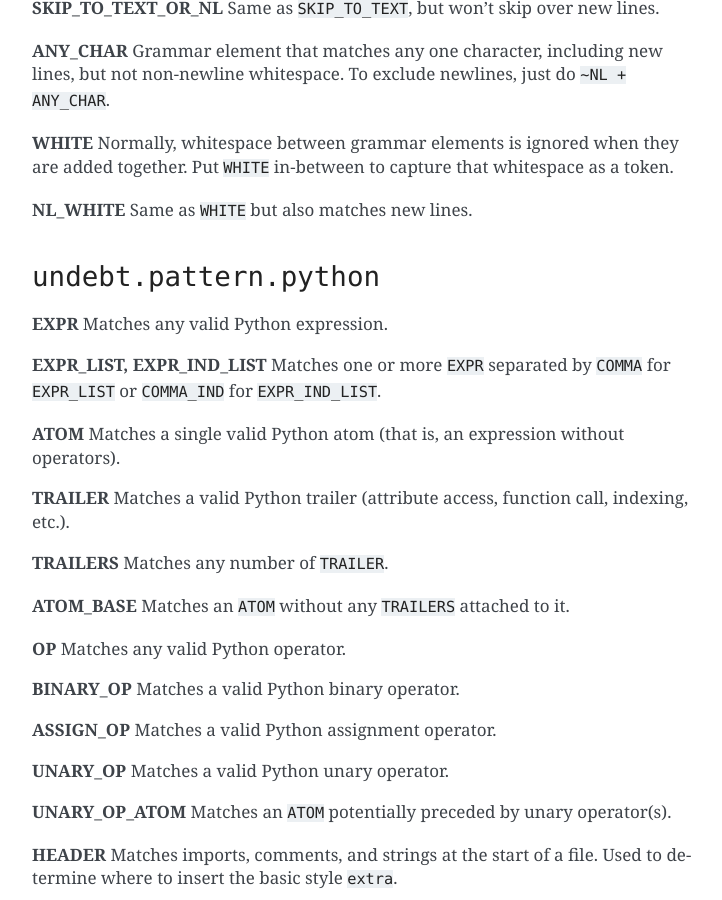
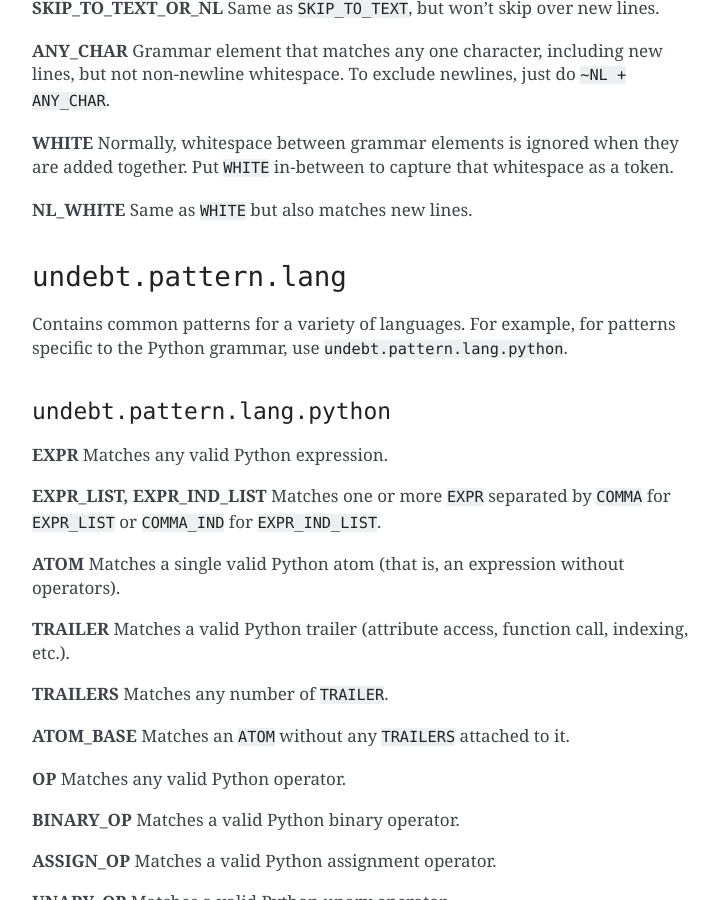
Before and after one commit to Yelp/undebt, a Sphinx documentation site: the page built from docs/source/util.rst, in a window 1280 px wide and 900 px high, scrolled down 2564 px. Shown: the whole window, without its empty margins (388-1110 px from the left). Built offline with Sphinx 7.4.7, drawn with Linux system fonts in a browser that asks for light colours; some of the changed text lies outside the part shown.

Commit message:
Updates docs with new submodule

```diff
--- a/docs/source/util.rst
+++ b/docs/source/util.rst
@@ -125,8 +125,14 @@ Normally, whitespace between grammar elements is ignored when they are added tog
 **NL_WHITE**
 Same as `WHITE` but also matches new lines.
 
-`undebt.pattern.python`
------------------------
+`undebt.pattern.lang`
+---------------------
+
+Contains common patterns for a variety of languages. For example, for patterns
+specific to the Python grammar, use `undebt.pattern.lang.python`.
+
+`undebt.pattern.lang.python`
+^^^^^^^^^^^^^^^^^^^^^^^^^^^^
 
 **EXPR**
 Matches any valid Python expression.
```
